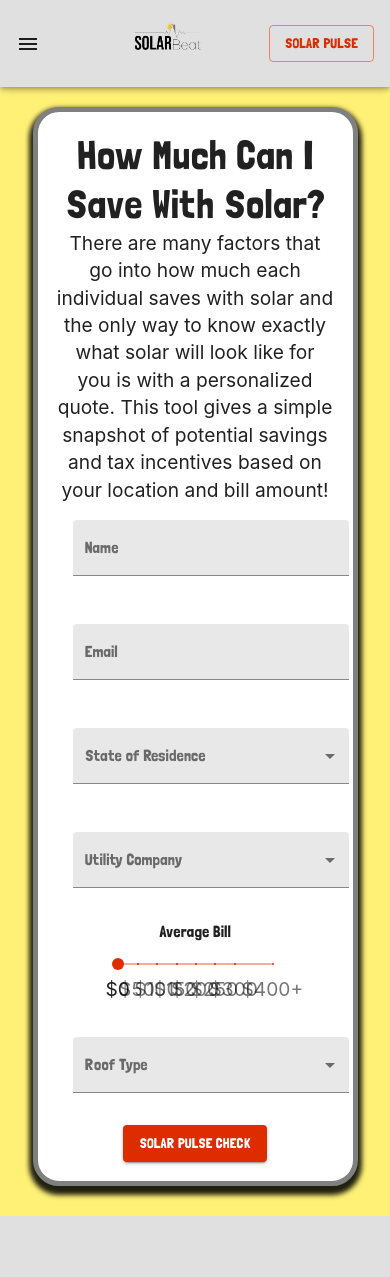
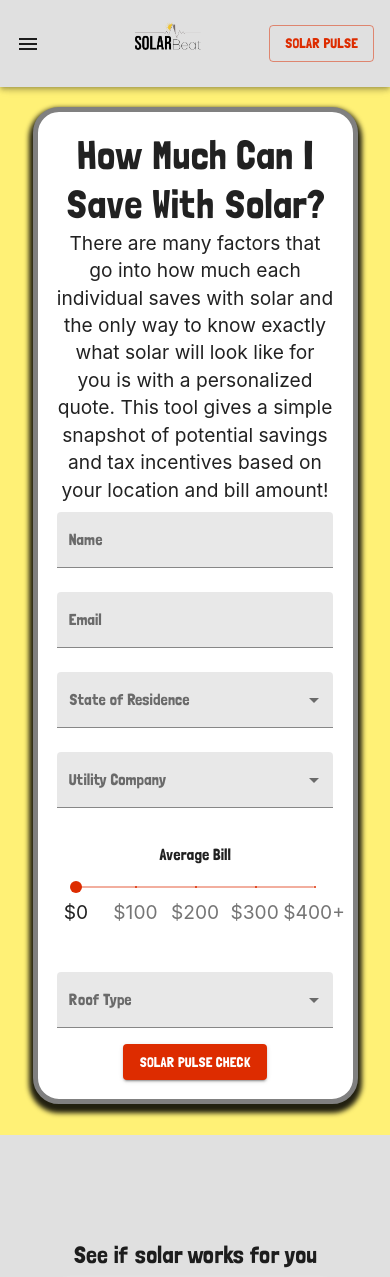
Before and after one commit to NGDino/solar-beat, a React (Create React App) app: page /estimate in a window 390 px wide. Shown: the top 1277 px of the page. Built offline with nearby package versions, Linux system fonts and the light colour scheme.

Commit message:
slider responsiveness fixed

```diff
--- a/src/components/EstimateForm/index.js
+++ b/src/components/EstimateForm/index.js
@@ -16,7 +16,7 @@ const useStyles = makeStyles((theme) => ({
         padding: '1em'
     },
     formControl: {
-        margin: theme.spacing(2),
+        marginTop: theme.spacing(1),
 
     },
     selectEmpty: {
@@ -24,6 +24,10 @@ const useStyles = makeStyles((theme) => ({
     },
     button: {
         // display: 'block'
+    },
+    slider: {
+        margin: '1em',
+        maxWidth: 800
     }
 }));
 
@@ -43,26 +47,26 @@ const EstimateForm = () => {
             value: 0,
             label: '$0',
         },
-        {
-            value: 50,
-            label: '$50',
-        },
+        // {
+        //     value: 50,
+        //     label: '$50',
+        // },
         {
             value: 100,
             label: '$100',
         },
-        {
-            value: 150,
-            label: '$150',
-        },
+        // {
+        //     value: 150,
+        //     label: '$150',
+        // },
         {
             value: 200,
             label: '$200',
         },
-        {
-            value: 250,
-            label: '$250',
-        },
+        // {
+        //     value: 250,
+        //     label: '$250',
+        // },
         {
             value: 300,
             label: '$300',
@@ -212,7 +216,7 @@ const EstimateForm = () => {
                                 {errors.utilityCompany && <FormHelperText>{errors.utilityCompany}</FormHelperText>}
                             </FormControl>
                         </Grid>
-                        <Grid item xs={7} >
+                        <Grid item xs={12} className={classes.slider}>
                             <Typography id="discrete-slider" gutterBottom>
                                 Average Bill
                             </Typography>
@@ -228,8 +232,8 @@ const EstimateForm = () => {
                                 max={400}
                                 name="billAmount"
                                 onChange={sliderValue}
-                                // onChange={}
-                                // onChangeCommitted={handleChange}
+
+
                             />
                         </Grid>
                         <Grid item xs={12} sm={6}>
--- a/src/components/Header/index.js
+++ b/src/components/Header/index.js
@@ -25,9 +25,13 @@ const useStyles = makeStyles((theme) => ({
     },
     list: {
         width: 250,
+
     },
     fullList: {
         width: '100%',
+    },
+    listText:{
+        fontSize: '1.2em'
     },
     logo: {
         height: "80px",
@@ -113,6 +117,7 @@ export default function Header() {
                                 button key={list.name}
                                 onClick={handleDrawerClose}
                                 component = {list.action} to = {list.location}
+
                                 >
                             <ListItemText primary={list.name} />
                             </ListItem>
--- a/src/components/HomeCards/index.js
+++ b/src/components/HomeCards/index.js
@@ -24,7 +24,7 @@ const HomeCards = () => {
             marginBottom: '0', // 16:9
         },
         cardStyle : {
-            minHeight: '70vh',
+            minHeight: '65vh',
             padding: '1em',
             paddingBottom: '2em',
             boxShadow: '0 5px 5px 4px',
@@ -71,7 +71,7 @@ const HomeCards = () => {
                             </CardMedia>
 
                                 <CardContent>
-                                    <Typography gutterBottom variant='h4' component="h4">
+                                    <Typography gutterBottom variant='h5'>
                                         Compare and Save
                                     </Typography>
                                     <Typography variant="body2" color="textSecondary" component="p">
@@ -93,7 +93,7 @@ const HomeCards = () => {
                             </CardMedia>
 
                                 <CardContent>
-                                    <Typography gutterBottom variant='h4' component="h4">
+                                    <Typography gutterBottom variant='h5'>
                                         Own Your Power
                                     </Typography>
                                     <Typography variant="body2" color="textSecondary" component="p">
--- a/src/index.js
+++ b/src/index.js
@@ -69,6 +69,9 @@ const theme = createMuiTheme({
     secondary: {
       main: '#dd2c00',
       light: '#fff176'
+    },
+    listItemText:{
+      fontSize:'0.7em',//Insert your required size
     }
 
 
```
Also changed, not shown: 1 other file (tests, documents, lock files or other folders).
